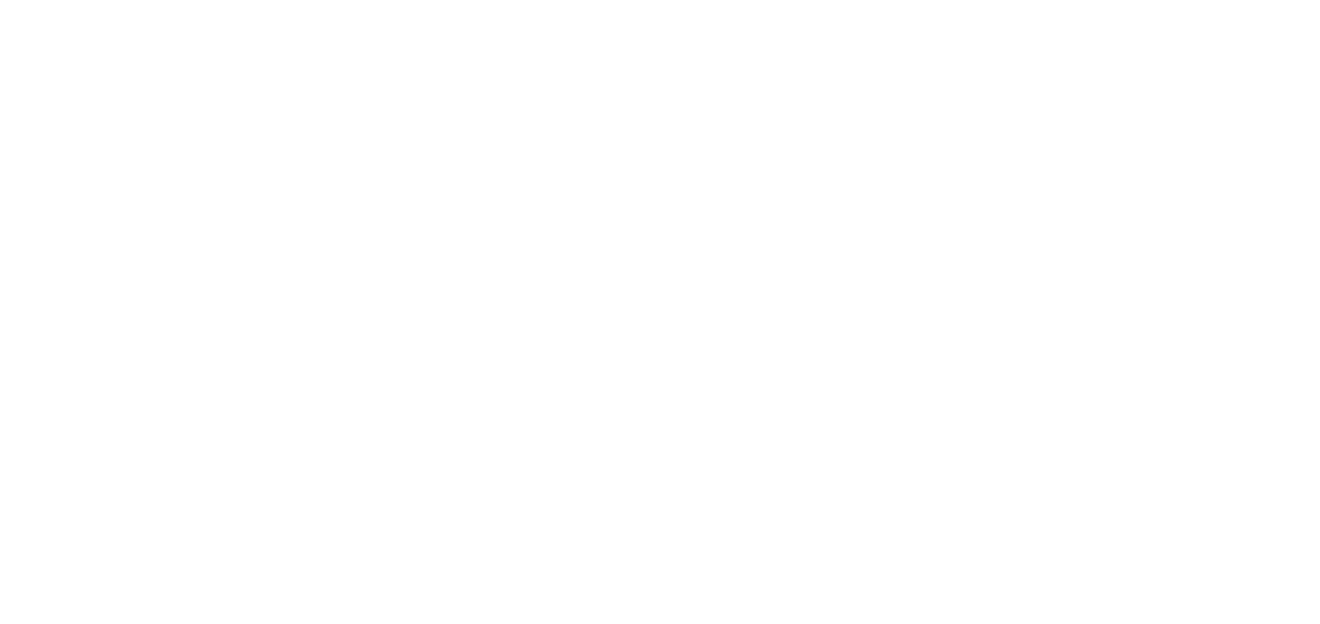
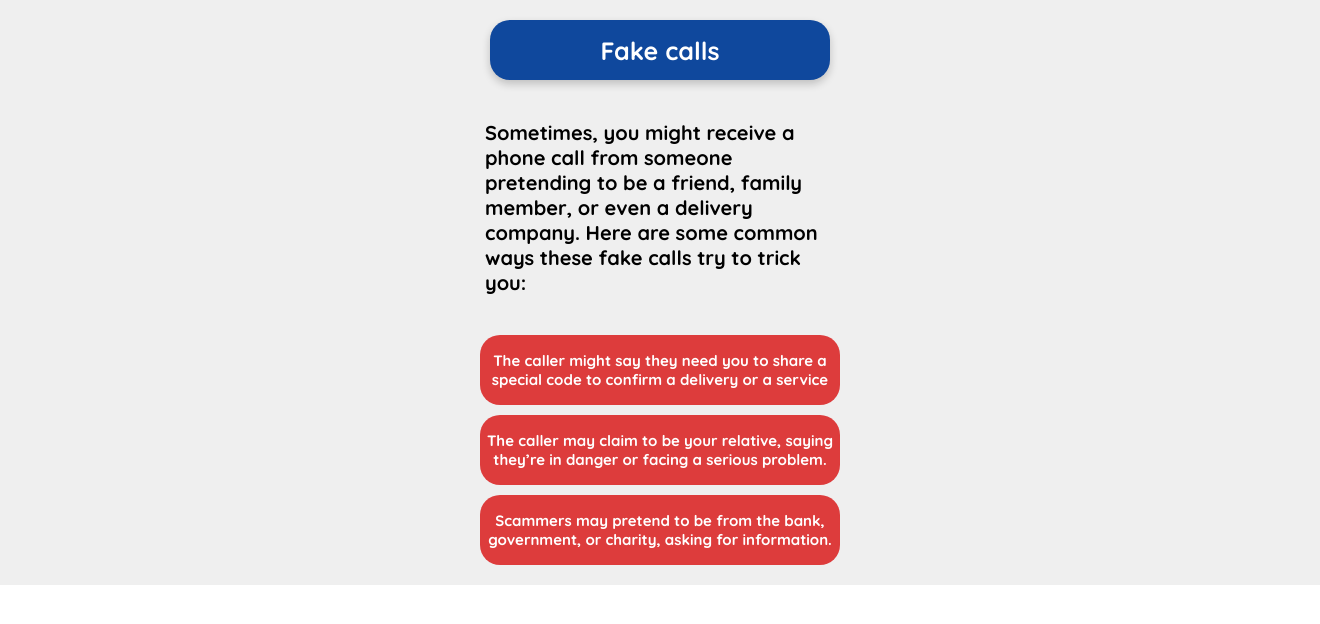
Before and after one commit to Scamonitor/front, a React (Create React App) app in the folder scam-monitor-front/: page /education/tec_support_calls in a window 1280 px wide. Before the commit this address had no page. Shown: the top 624 px of the page, 1320 px wide, since content can reach past the window. Built offline with nearby package versions, Linux system fonts and the light colour scheme.

Commit message:
New styles in Fake Call

```diff
--- a/scam-monitor-front/src/App.jsx
+++ b/scam-monitor-front/src/App.jsx
@@ -6,7 +6,7 @@
 import Profile from "./routes/Profile.jsx";
 import Education from "./routes/Education.jsx";
 import ImageResponse from "./components/ImageResponse.jsx";
-
+import FakeCall from "./components/FakeCall.jsx"
 function App() {
   return (
     <Router>
@@ -20,6 +20,7 @@
             <Route path="/profile" element={<Profile />} />
             <Route path="/education" element={<Education />} />
             <Route path="/fraud/image/response" element={<ImageResponse />} />
+            <Route path="/education/tec_support_calls" element={<FakeCall />} />
           </Routes>
         </div>
       </div>
--- /dev/null
+++ b/scam-monitor-front/src/components/FakeCall.jsx
@@ -0,0 +1,33 @@
+import React from 'react';
+import '../styles/fakeCall.css';
+
+function FakeCall() {
+    const examples = [
+        { front: "The caller might say they need you to share a special code to confirm a delivery or a service", back: "Never share personal codes over the phone!" },
+        { front: "The caller may claim to be your relative, saying they’re in danger or facing a serious problem.", back: "Verify their identity before sending money." },
+        { front: "Scammers may pretend to be from the bank, government, or charity, asking for information.", back: "Contact the institution directly to verify." }
+    ];
+
+    return (
+      <div className="response-container">
+          <div className="imagen-card">
+              <p className="title-image">Fake calls</p>
+        </div>
+        <p className="fake-description">Sometimes, you might receive a phone call from someone pretending to be a friend, family member, or even a delivery company. Here are some common ways these fake calls try to trick you:</p>
+        <div className='recommendations'>
+        {examples.map((rec, index) => (
+          <div key={index} className="fake-example">
+            <div className="card-front">
+              <p>{rec.front}</p>
+            </div>
+            <div className="card-back">
+              <p>{rec.back}</p>
+            </div>
+          </div>
+        ))}
+        </div>
+      </div>
+    );
+}
+
+export default FakeCall;
--- /dev/null
+++ b/scam-monitor-front/src/styles/fakeCall.css
@@ -0,0 +1,48 @@
+.fake-description{
+    font-weight: bold;
+    width: 350px;
+    font-size: 20px;
+}
+.fake-example {
+    background-color: #DD3C3C;
+    height: 60px;
+    border-radius: 20px;
+    width: 350px;
+    color: white;
+    font-weight: bold;
+    font-size: 15px;
+    display: flex;
+    align-items: center;
+    justify-content: center;
+    cursor: pointer;
+    position: relative;
+    transform-style: preserve-3d;
+    transition: transform 0.6s;
+    padding:5px;
+    text-align:center;
+
+
+  }
+
+  .fake-example:hover {
+    transform: rotateY(180deg);
+  }
+
+  .fake-example .card-front,
+  .fake-example .card-back {
+    position: absolute;
+    width: 100%;
+    height: 100%;
+    backface-visibility: hidden;
+    display: flex;
+    align-items: center;
+    justify-content: center;
+    border-radius: 20px;
+    padding: 5px;
+  }
+
+  .fake-example .card-back {
+    background-color: #3C78DD; /* Back side color */
+    color: #fff;
+    transform: rotateY(180deg);
+  }
```
